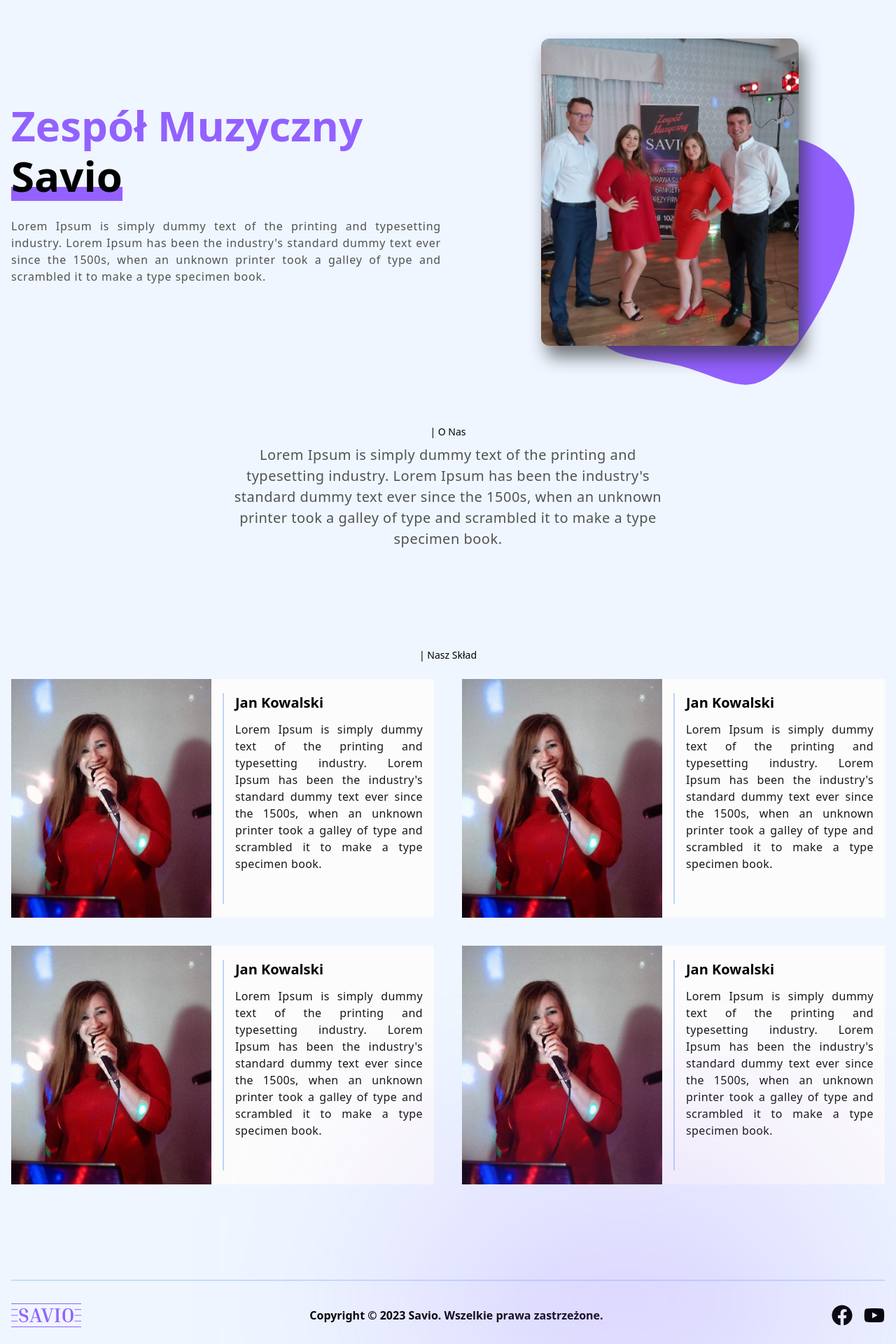
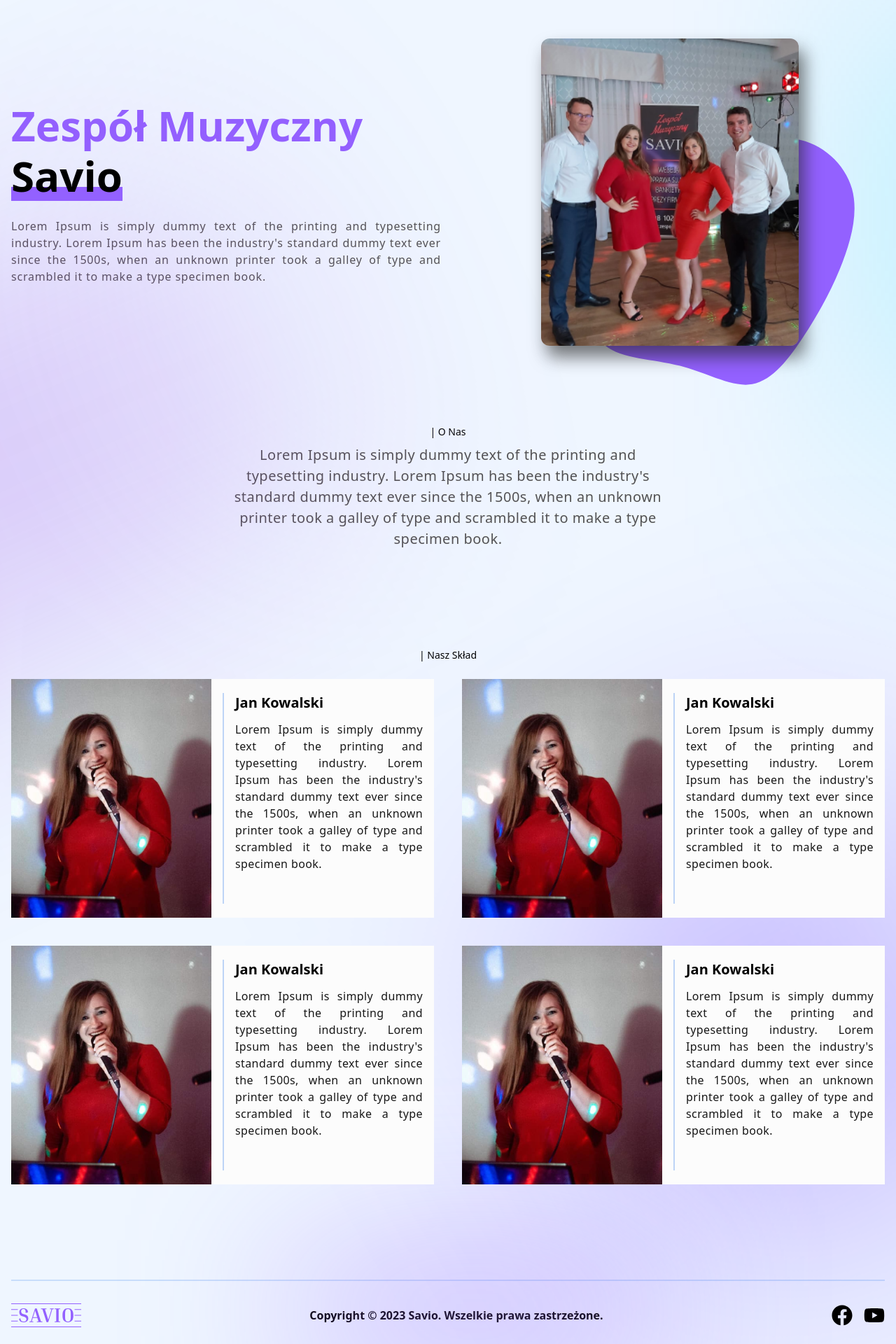
Before and after one commit to F3azy/Savio, a React (Vite) app: page / in a window 1280 px wide. Shown: the part 73-1993 px from the top of the page at 70% size. Built offline with nearby package versions, Linux system fonts and the light colour scheme; some icons are missing.

Commit message:
added some blured gradientrs in the background of home

```diff
--- a/src/components/Navbar.jsx
+++ b/src/components/Navbar.jsx
@@ -7,8 +7,8 @@ const Navbar = () => {
   const scrollPosition = useScrollPosition();
   const backGround =
     scrollPosition > 0
-      ? "bg-opacity-60 backdrop-blur-md border-b-[1px] border-brand-secondary/20"
-      : "";
+      ? "bg-blue-50 bg-opacity-60 backdrop-blur-md border-b-[1px] border-brand-secondary/20"
+      : "bg-transparent";
 
   return (
     <nav
@@ -17,7 +17,6 @@ const Navbar = () => {
     px-[16px] 2xl:px-[340px]
     py-[12px] 2xl:py-[16px]
     sticky top-0 z-[100]
-    bg-blue-50
     ${backGround}
      `}
     >
--- a/src/index.css
+++ b/src/index.css
@@ -13,13 +13,50 @@ body, html {
 }
 
 
+.gradient-1 {
+  position: absolute;
+  width: 200px;
+  height: 438px;
+
+  background: rgb(0, 221, 250);
+  filter: blur(190px);
+}
+
+.gradient-2 {
+  position: absolute;
+  width: 400px;
+  height: 800px;
+
+  background: rgba(149, 66, 232, 0.35);
+  filter: blur(175px);
+  transform: rotate(-114.2deg);
+}
+
+.gradient-3 {
+  position: absolute;
+  width: 300px;
+  height: 50vh;
+
+  background: rgba(68, 0, 255, 0.75);
+  filter: blur(200px);
+  transform: rotate(-30deg);
+}
+
+.gradient-4 {
+  background: linear-gradient(
+    180deg,
+    rgba(10, 217, 224)
+    rgb(78, 25, 201)
+  );
+}
+
 .footer-gradient {
   position: absolute;
   width: 500px;
-  height: 100px;
-  left: 50%;
+  height: 70px;
+  left: 33%;
   bottom: 0;
   z-index: 0;
   background: theme('colors.brand.secondary');
-  filter: blur(150px);
+  filter: blur(125px);
 }
--- a/src/pages/Home.jsx
+++ b/src/pages/Home.jsx
@@ -4,9 +4,16 @@ import { Hero, About, Team } from "../sections";
 const Home = () => {
   return (
     <>
-      <Hero />
-      <About />
-      <Team />
+      <div className="relative">
+        <Hero />
+        <About />
+        <div className="gradient-1 top-[10%] right-[-30%]" />
+        <div className="gradient-2 top-[30%] left-[-20%]" />
+      </div>
+      <div className="relative">
+        <Team />
+        <div className="gradient-3 bottom-[10%] right-0" />
+      </div>
     </>
   );
 };
--- a/src/pages/Layout.jsx
+++ b/src/pages/Layout.jsx
@@ -4,18 +4,18 @@ import { Footer, Navbar } from "../components";
 
 const Layout = () => {
   return (
-    <>
+    <div className="overflow-x-clip relative">
       <Navbar />
       <main
         className="
         px-[16px] 2xl:px-[340px]
-        py-[12px] 2xl:py-[18px]
+        py-[12px] 2xl:py-[20px]
       "
       >
         <Outlet />
         <Footer />
       </main>
-    </>
+    </div>
   );
 };
 
--- a/src/sections/Team.jsx
+++ b/src/sections/Team.jsx
@@ -4,7 +4,11 @@ import Image1 from "../assets/Carousel_Images/Image1.png";
 
 const Team = () => {
   return (
-    <section className="w-full flex flex-col items-center gap-y-6 py-14">
+    <section className="w-full
+    flex flex-col items-center gap-y-6
+    py-14
+    relative z-10
+    ">
       <h3
         className="
         font-normal
```
